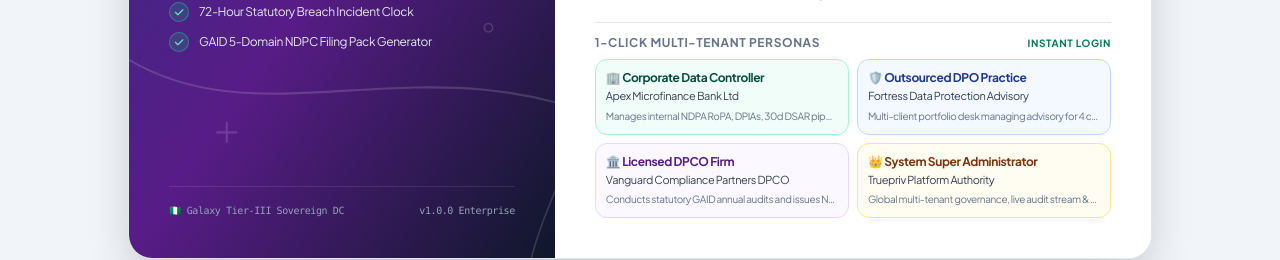
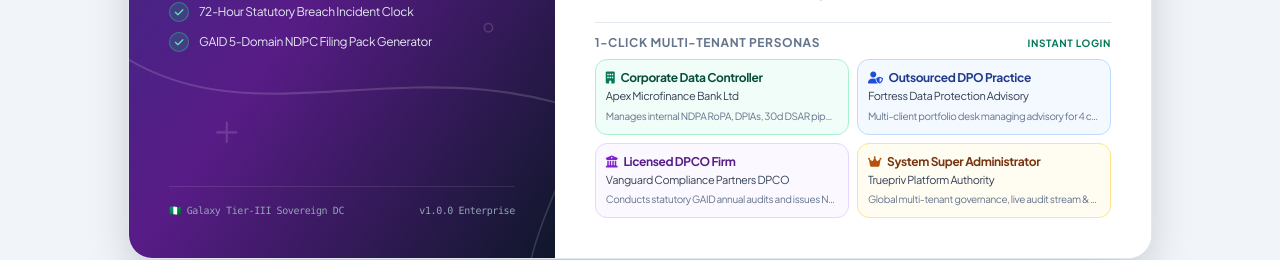
Before and after one commit to azursoldev/truepriv-platform, a React (Vite) app in the folder frontend/: page / in a window 1280 px wide. Shown: the part 456-716 px from the top of the page. Built offline with nearby package versions, Linux system fonts and the light colour scheme.

Commit message:
style(icons): replace all emojis and AI unicode symbols across wizard, dashboard, and modals with Font Awesome 6 icons

```diff
--- a/frontend/src/components/AuthModal.jsx
+++ b/frontend/src/components/AuthModal.jsx
@@ -40,7 +40,8 @@
 
   const demoPersonas = [
     {
-      title: '🏢 Corporate Data Controller',
+      title: 'Corporate Data Controller',
+      icon: 'fa-solid fa-building text-emerald-700',
       org: 'Apex Microfinance Bank Ltd',
       role: 'Corporate Admin / DPO',
       email: 'compliance@apexmfb.ng',
@@ -48,7 +49,8 @@
       color: 'border-emerald-200 bg-emerald-50/70 text-emerald-900'
     },
     {
-      title: '🛡️ Outsourced DPO Practice',
+      title: 'Outsourced DPO Practice',
+      icon: 'fa-solid fa-user-shield text-blue-700',
       org: 'Fortress Data Protection Advisory',
       role: 'Lead DPO Consultant',
       email: 'lead.dpo@fortressadvisory.ng',
@@ -56,7 +58,8 @@
       color: 'border-blue-200 bg-blue-50/70 text-blue-900'
     },
     {
-      title: '🏛️ Licensed DPCO Firm',
+      title: 'Licensed DPCO Firm',
+      icon: 'fa-solid fa-building-columns text-purple-700',
       org: 'Vanguard Compliance Partners DPCO',
       role: 'Managing Audit Partner',
       email: 'lead.partner@vanguarddpco.ng',
@@ -64,7 +67,8 @@
       color: 'border-purple-200 bg-purple-50/70 text-purple-900'
     },
     {
-      title: '👑 System Super Administrator',
+      title: 'System Super Administrator',
+      icon: 'fa-solid fa-crown text-amber-700',
       org: 'Truepriv Platform Authority',
       role: 'Platform Super Admin',
       email: 'admin@dpodpco.ng',
@@ -322,7 +326,10 @@
                         onClick={() => handleLogin(p.email)}
                         className={`text-left p-2.5 rounded-xl border ${p.color} hover:scale-[1.01] transition-transform`}
                       >
-                        <div className="font-bold text-xs">{p.title}</div>
+                        <div className="font-bold text-xs flex items-center gap-1.5">
+                          <i className={`${p.icon} text-xs`}></i>
+                          <span>{p.title}</span>
+                        </div>
                         <div className="text-[11px] text-slate-700 truncate mt-0.5">{p.org}</div>
                         <div className="text-[10px] text-slate-500 mt-1 truncate">{p.desc}</div>
                       </button>
--- a/frontend/src/components/ExecutiveDashboard.jsx
+++ b/frontend/src/components/ExecutiveDashboard.jsx
@@ -18,7 +18,7 @@
   const scoreColor = score >= 80 ? '#059669' : score >= 50 ? '#d97706' : '#dc2626';
 
   /* =========================================================================
-     1. 👑 SUPER ADMIN GLOBAL GOVERNANCE DASHBOARD
+     1. SUPER ADMIN GLOBAL GOVERNANCE DASHBOARD
      ========================================================================= */
   if (isSuperAdmin) {
     return (
@@ -27,8 +27,9 @@
         <div className="bg-slate-900 text-white p-6 sm:p-8 rounded-3xl shadow-xl flex flex-col md:flex-row items-start md:items-center justify-between gap-6">
           <div className="space-y-2">
             <div className="flex items-center gap-2">
-              <span className="text-[10px] font-mono font-bold bg-amber-500/20 text-amber-300 border border-amber-500/30 px-2.5 py-0.5 rounded-full uppercase tracking-wider">
-                👑 GLOBAL AUTHORITY CONTROL HUB
+              <span className="text-[10px] font-mono font-bold bg-amber-500/20 text-amber-300 border border-amber-500/30 px-2.5 py-0.5 rounded-full uppercase tracking-wider inline-flex items-center gap-1.5">
+                <i className="fa-solid fa-crown text-amber-300 text-[10px]"></i>
+                <span>GLOBAL AUTHORITY CONTROL HUB</span>
               </span>
               <span className="text-xs text-slate-400">Master Governance Console</span>
             </div>
@@ -163,7 +164,7 @@
   }
 
   /* =========================================================================
-     2. 🛡️ OUTSOURCED DPO PRACTICE ADVISORY DASHBOARD
+     2. OUTSOURCED DPO PRACTICE ADVISORY DASHBOARD
      ========================================================================= */
   if (isDpo) {
     return (
@@ -171,8 +172,9 @@
         <div className="bg-gradient-to-r from-blue-900 to-slate-900 text-white p-6 sm:p-8 rounded-3xl shadow-xl flex flex-col md:flex-row items-start md:items-center justify-between gap-6">
           <div className="space-y-2">
             <div className="flex items-center gap-2">
-              <span className="text-[10px] font-mono font-bold bg-blue-400/20 text-blue-300 border border-blue-400/30 px-2.5 py-0.5 rounded-full uppercase tracking-wider">
-                🛡️ OUTSOURCED DPO PRACTICE CONSOLE
+              <span className="text-[10px] font-mono font-bold bg-blue-400/20 text-blue-300 border border-blue-400/30 px-2.5 py-0.5 rounded-full uppercase tracking-wider inline-flex items-center gap-1.5">
+                <i className="fa-solid fa-user-shield text-blue-300 text-[10px]"></i>
+                <span>OUTSOURCED DPO PRACTICE CONSOLE</span>
               </span>
               <span className="text-xs text-slate-300">Multi-Client Advisory Desk</span>
             </div>
@@ -234,7 +236,7 @@
   }
 
   /* =========================================================================
-     3. 🏛️ LICENSED DPCO AUDIT PRACTICE DASHBOARD
+     3. LICENSED DPCO AUDIT PRACTICE DASHBOARD
      ========================================================================= */
   if (isDpco) {
     return (
@@ -242,8 +244,9 @@
         <div className="bg-gradient-to-r from-purple-950 to-slate-900 text-white p-6 sm:p-8 rounded-3xl shadow-xl flex flex-col md:flex-row items-start md:items-center justify-between gap-6">
           <div className="space-y-2">
             <div className="flex items-center gap-2">
-              <span className="text-[10px] font-mono font-bold bg-purple-400/20 text-purple-300 border border-purple-400/30 px-2.5 py-0.5 rounded-full uppercase tracking-wider">
-                🏛️ LICENSED DPCO AUDIT SUITE
+              <span className="text-[10px] font-mono font-bold bg-purple-400/20 text-purple-300 border border-purple-400/30 px-2.5 py-0.5 rounded-full uppercase tracking-wider inline-flex items-center gap-1.5">
+                <i className="fa-solid fa-building-columns text-purple-300 text-[10px]"></i>
+                <span>LICENSED DPCO AUDIT SUITE</span>
               </span>
               <span className="text-xs text-slate-300">NDPC License #DPCO-2026-0042</span>
             </div>
@@ -305,7 +308,7 @@
   }
 
   /* =========================================================================
-     4. 🏢 CORPORATE DATA CONTROLLER IN-HOUSE DASHBOARD
+     4. CORPORATE DATA CONTROLLER IN-HOUSE DASHBOARD
      ========================================================================= */
   return (
     <div className="space-y-6">
@@ -341,8 +344,9 @@
         <div className="bg-white border border-slate-200 p-6 rounded-3xl lg:col-span-2 shadow-xs relative overflow-hidden flex flex-col justify-between">
           <div>
             <div className="flex items-center gap-2 mb-2.5">
-              <span className="text-xs font-bold bg-emerald-50 text-emerald-800 border border-emerald-200 px-2.5 py-0.5 rounded-full font-mono">
-                🇳🇬 STATUTORY SCORECARD
+              <span className="text-xs font-bold bg-emerald-50 text-emerald-800 border border-emerald-200 px-2.5 py-0.5 rounded-full font-mono inline-flex items-center gap-1.5">
+                <i className="fa-solid fa-shield-halved text-emerald-600 text-[10px]"></i>
+                <span>STATUTORY SCORECARD</span>
               </span>
               <span className="text-xs text-slate-500 font-medium">NDPA 2023 / NDPC Framework</span>
             </div>
@@ -426,8 +430,9 @@
               <span className="text-xs font-bold text-slate-400 uppercase tracking-wider">
                 COMPLIANCE QUEST
               </span>
-              <span className="text-xs font-bold bg-amber-50 text-amber-800 border border-amber-200 px-2 py-0.5 rounded-full font-mono">
-                Level 2 &bull; Silver Tier
+              <span className="text-xs font-bold bg-amber-50 text-amber-800 border border-amber-200 px-2 py-0.5 rounded-full font-mono inline-flex items-center gap-1">
+                <i className="fa-solid fa-award text-amber-600 text-[10px]"></i>
+                <span>Level 2 &bull; Silver Tier</span>
               </span>
             </div>
 
--- a/frontend/src/components/Header.jsx
+++ b/frontend/src/components/Header.jsx
@@ -104,8 +104,9 @@
               <span className="relative inline-flex rounded-full h-2 w-2 bg-emerald-500"></span>
             </span>
             <span className="text-slate-500 text-[10px] font-medium">Residency:</span>
-            <span className="text-slate-800 text-[10px] font-bold">
-              {tenant.data_residency === 'global_aws' ? '☁️ AWS' : '🇳🇬 Galaxy Backbone'}
+            <span className="text-slate-800 text-[10px] font-bold inline-flex items-center gap-1">
+              <i className={`fa-solid ${tenant.data_residency === 'global_aws' ? 'fa-cloud text-sky-600' : 'fa-server text-emerald-600'} text-[9px]`}></i>
+              <span>{tenant.data_residency === 'global_aws' ? 'AWS Global' : 'Galaxy Sovereign'}</span>
             </span>
           </div>
         )}
--- a/frontend/src/components/OnboardingWizard.jsx
+++ b/frontend/src/components/OnboardingWizard.jsx
@@ -135,7 +135,7 @@
                           key={choice}
                           type="button"
                           onClick={() => handleOptionChange(q.id, choice)}
-                          className={`px-3 py-1.5 rounded-xl text-xs font-semibold capitalize border transition-all ${
+                          className={`px-3 py-1.5 rounded-xl text-xs font-semibold border transition-all flex items-center gap-1.5 ${
                             answers[q.id]?.response_choice === choice
                               ? choice === 'yes'
                                 ? 'bg-emerald-600 text-white border-emerald-700 shadow-xs'
@@ -145,7 +145,10 @@
                               : 'bg-white text-slate-700 border-slate-300 hover:border-slate-400'
                           }`}
                         >
-                          {choice === 'yes' ? '✅ Implemented' : choice === 'partial' ? '⏳ In Progress' : '❌ Not Started'}
+                          <i className={`fa-solid ${
+                            choice === 'yes' ? 'fa-circle-check text-emerald-300' : choice === 'partial' ? 'fa-hourglass-half text-amber-200' : 'fa-circle-xmark text-red-300'
+                          } text-xs`}></i>
+                          <span>{choice === 'yes' ? 'Implemented' : choice === 'partial' ? 'In Progress' : 'Not Started'}</span>
                         </button>
                       ))}
                     </div>
```
Also changed, not shown: frontend/src/components/DpiaDesk.jsx (+7 -3 lines).
